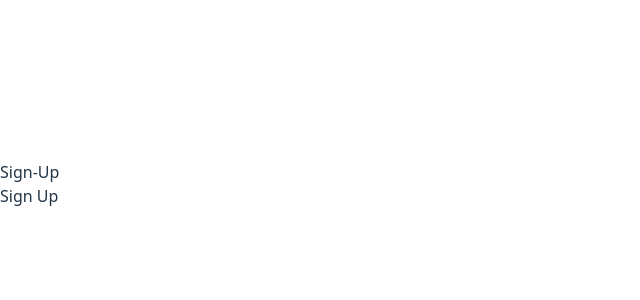
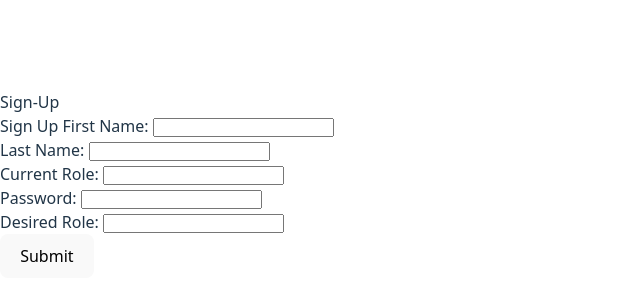
Before and after one commit to Geary-E/Job-Application-Tracker, a React (Vite) app in the folder frontend/: page /signup in a window 1280 px wide. Shown: the part 216-516 px from the top of the page, without its empty margins (0-640 px from the left). Built offline with nearby package versions, Linux system fonts and the light colour scheme.

Commit message:
Updated logic on SignUp page

```diff
--- a/frontend/src/SignUp.jsx
+++ b/frontend/src/SignUp.jsx
@@ -1,19 +1,42 @@
 import {useState} from 'react'
 
 const SignUp = () => {
-    const [firstName, setFirstName] = useState("");
-    const [lastName, setLastName] = useState("");
-    const [currentRole, setCurrentRole] = useState("");
-    const [email, setEmail] = useState("");
+    //const [firstName, setFirstName] = useState("");
+    //const [lastName, setLastName] = useState("");
+    //const [currentRole, setCurrentRole] = useState("");
+    //const [email, setEmail] = useState("");
     const [password, setPassword] = useState("");
-    const [desiredRole, setDesiredRole] = useState("");
+    //const [desiredRole, setDesiredRole] = useState("");
+    const handleSubmit = (event) => {
+        event.preventDefault();
+        const formData = new FormData(event.target);
+        for(let [key, value] of formData.entries()) {
+            console.log(`${key}: ${value}`);
+        }
+    }
+
+    const handlePassword = (event) => {
+        event.preventDefault();
+        setPassword(event.target.value);
+    }
 
     return (
         <div className="signup">
             Sign-Up
-            <div className="signup-container">
+            <form className="signup-container" onSubmit={handleSubmit}>
                 Sign Up
-            </div>
+                <label> First Name: </label>
+                <input type="text" name="first_name" /><br/>
+                <label> Last Name: </label>
+                <input type="text" name="last_name" /><br/>
+                <label> Current Role: </label>
+                <input type="text" name="current_role" /><br/>
+                <label>Password: </label>
+                <input type="password" name="password" value={password} onChange={handlePassword} /><br/>
+                <label>Desired Role: </label>
+                <input type="text" name="desired_role" /><br/>
+                <button type="submit">Submit</button>
+            </form>
         </div>
     )
 }
```
